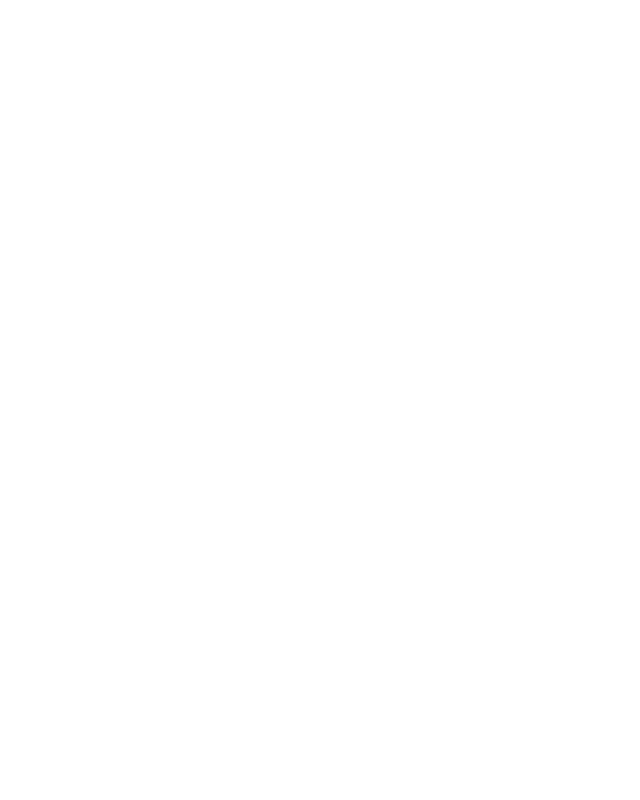
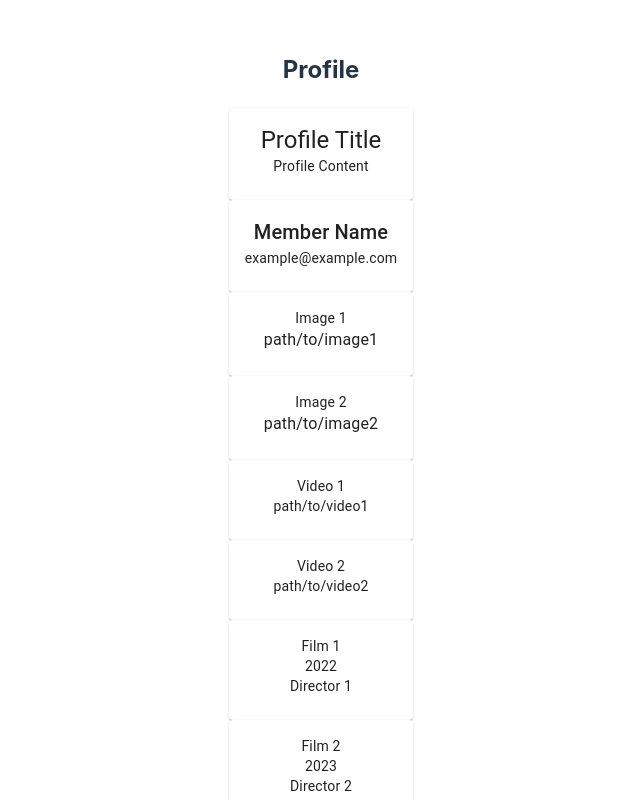
Before and after one commit to k8s12-CacaoEnt/profilehub-frontend-user, a React (Vite) app: page /ProfilePage in a window 1280 px wide. Before the commit this address had no page. Shown: the top 800 px of the page, without its empty margins (319-959 px from the left). Built offline with nearby package versions, Linux system fonts and the light colour scheme.

Commit message:
Profilepage first draft

```diff
--- a/src/App.jsx
+++ b/src/App.jsx
@@ -2,6 +2,7 @@
 import { BrowserRouter as Router, Route, Routes, Link } from 'react-router-dom';
 import LoginPage from './pages/LoginPage';
 import SignupPage from './pages/SignupPage';
+import ProfilePage from './pages/ProfilePage';
 import Button from '@mui/material/Button';
 import './App.css';
 
@@ -30,6 +31,7 @@
           <Route path="/" element={<HomePage />} />
           <Route path="/login" element={<LoginPage />} />
           <Route path="/signup" element={<SignupPage />} />
+          <Route path="/ProfilePage" element={<ProfilePage />} />
         </Routes>
       </div>
     </Router>
--- /dev/null
+++ b/src/pages/ProfilePage.jsx
@@ -0,0 +1,128 @@
+import React from 'react';
+import Card from '@mui/material/Card';
+import CardContent from '@mui/material/CardContent';
+import Typography from '@mui/material/Typography';
+
+const ProfilePage = () => {
+    // 임시 데이터
+    const profileData = {
+      profileId: 1,
+      content: 'Profile Content',
+      title: 'Profile Title',
+      member: {
+        memberName: 'Member Name',
+        memberGender: 'male',
+        memberEmail: 'example@example.com',
+        memberTelNo: '0123456789',
+        memberBirthDt: '1990-01-01'
+      },
+      imageEntities: [
+        { fileName: 'Image 1', filePath: 'path/to/image1' },
+        { fileName: 'Image 2', filePath: 'path/to/image2' },
+        // 더 많은 이미지...
+      ],
+      videoEntities: [
+        { fileName: 'Video 1', filePath: 'path/to/video1' },
+        { fileName: 'Video 2', filePath: 'path/to/video2' },
+        // 더 많은 비디오...
+      ],
+      filmoEntities: [
+        { filmoName: 'Film 1', filmoYear: '2022', filmoDirector: 'Director 1' },
+        { filmoName: 'Film 2', filmoYear: '2023', filmoDirector: 'Director 2' },
+        // 더 많은 filmo...
+      ],
+      linkEntities: [
+        { link: 'www.example.com', linkName: 'Link 1' },
+        { link: 'www.example2.com', linkName: 'Link 2' },
+        // 더 많은 링크...
+      ],
+
+    };
+
+    return (
+        <div>
+            <h2>Profile</h2>
+          <Card>
+            <CardContent>
+              <Typography variant="h5" component="div">
+                {profileData.title}
+              </Typography>
+              <Typography variant="body2">
+                {profileData.content}
+              </Typography>
+            </CardContent>
+          </Card>
+
+          <Card>
+            <CardContent>
+                <Typography variant="h6" component="div">
+                    {profileData.member.memberName}
+                </Typography>
+                <Typography variant="body2">
+                    {profileData.member.memberEmail}
+                </Typography>
+                {/* More member details... */}
+            </CardContent>
+        </Card>
+
+        {/* For imageEntities, videoEntities, filmoEntities, linkEntities, map over the arrays and create a Card for each item */}
+        {/* For example, for images: */}
+        {profileData.imageEntities.map((image, index) => (
+            <Card key={index}>
+                <CardContent>
+                    <Typography variant="body2">
+                    {image.fileName}
+                    </Typography>
+                    <Typography>
+                    {image.filePath}
+                    </Typography>
+                </CardContent>
+                </Card>
+            ))}
+
+        {profileData.videoEntities.map((video, index) => (
+            <Card key={index}>
+            <CardContent>
+                <Typography variant="body2">
+                {video.fileName}
+                </Typography>
+                <Typography variant="body2">
+                {video.filePath}
+                </Typography>
+            </CardContent>
+            </Card>
+        ))}
+
+        {profileData.filmoEntities.map((filmo, index) => (
+            <Card key={index}>
+            <CardContent>
+                <Typography variant="body2">
+                {filmo.filmoName}
+                </Typography>
+                <Typography variant="body2">
+                {filmo.filmoYear}
+                </Typography>
+                <Typography variant="body2">
+                {filmo.filmoDirector}
+                </Typography>
+            </CardContent>
+            </Card>
+        ))}
+
+        {profileData.linkEntities.map((link, index) => (
+            <Card key={index}>
+            <CardContent>
+                <Typography variant="body2">
+                {link.linkName}
+                </Typography>
+                <Typography variant="body2">
+                {link.link}
+                </Typography>
+            </CardContent>
+            </Card>
+        ))}
+        </div>
+  );
+};
+
+export default ProfilePage;
--- a/src/pages/SignupForm.jsx
+++ b/src/pages/SignupForm.jsx
@@ -43,7 +43,7 @@
                 <MenuItem value="voiceActor">성우</MenuItem>
             </Select>
             <TextField id="email-input" label="Email" variant="outlined" value={memberEmail} onChange={e => setMemberEmail(e.target.value)} />
-            <Button onClick={checkEmailDuplicate}>중복 확인</Button>
+            <Button onClick={checkEmailDuplicate}>이메일 중복 확인</Button>
             <TextField id="password-input" label="Password" type="password" autoComplete="current-password" variant="outlined" value={memberPassword} onChange={e => setMemberPassword(e.target.value)} />
             <TextField id="confirmPassword-input" label="Confirm Password" type="password" autoComplete="current-password" variant="outlined" value={memberConfirmPassword} onChange={e => setMemberConfirmPassword(e.target.value)} />
 
```
